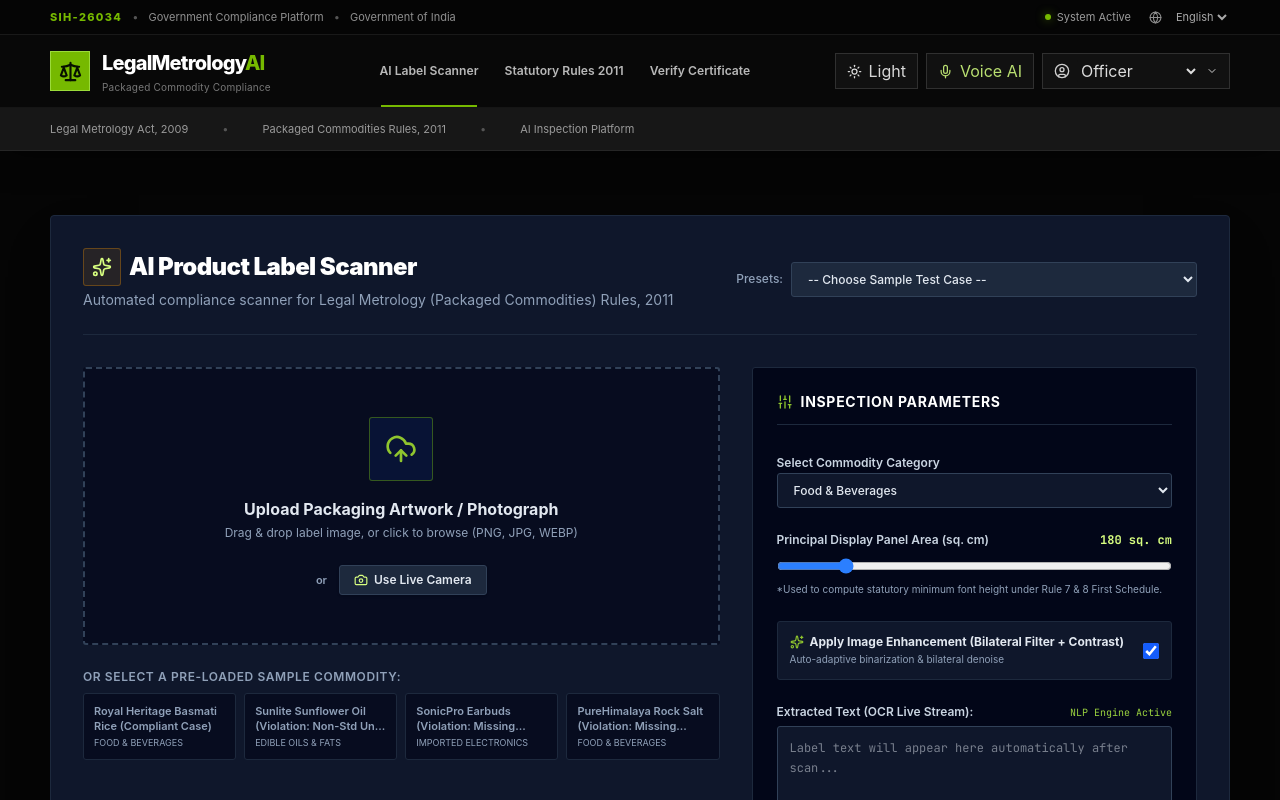
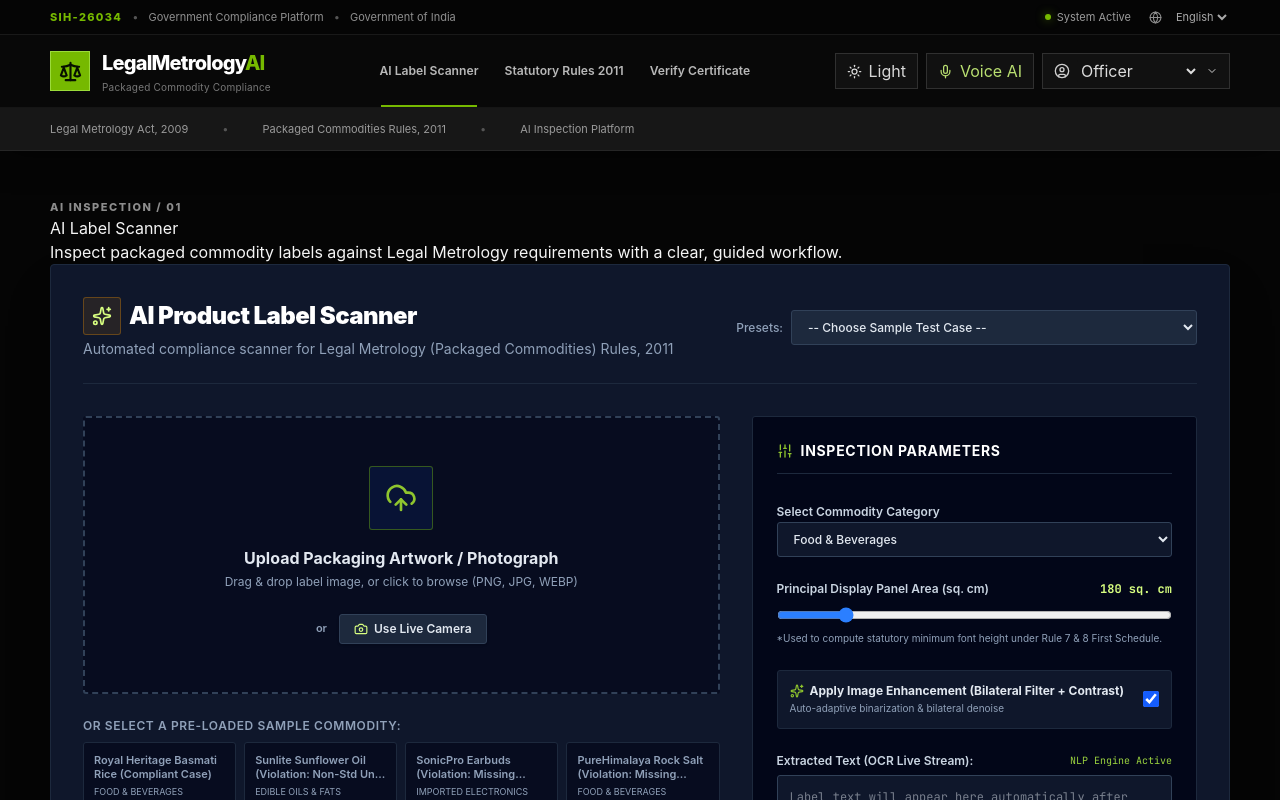
Before and after one commit to Newton-ns/inside-the-ai-min, a React (Vite) app: page /scanner in a window 1280 px wide. Shown: the top 800 px of the page. Built offline with nearby package versions, Linux system fonts and the light colour scheme.

Commit message:
Redesign AI scanner page structure to match Overview style

```diff
--- a/src/pages/ScannerPage.tsx
+++ b/src/pages/ScannerPage.tsx
@@ -15,7 +15,12 @@ export const ScannerPage: React.FC = () => {
   };
 
   return (
-    <div className="py-4 space-y-8">
+    <div className="classic-internal-page classic-scanner-page">
+      <div className="classic-page-intro">
+        <span className="classic-eyebrow">AI INSPECTION / 01</span>
+        <h1>AI Label Scanner</h1>
+        <p>Inspect packaged commodity labels against Legal Metrology requirements with a clear, guided workflow.</p>
+      </div>
       {scanResult ? (
         <ComplianceReportView
           result={scanResult.result}
```
